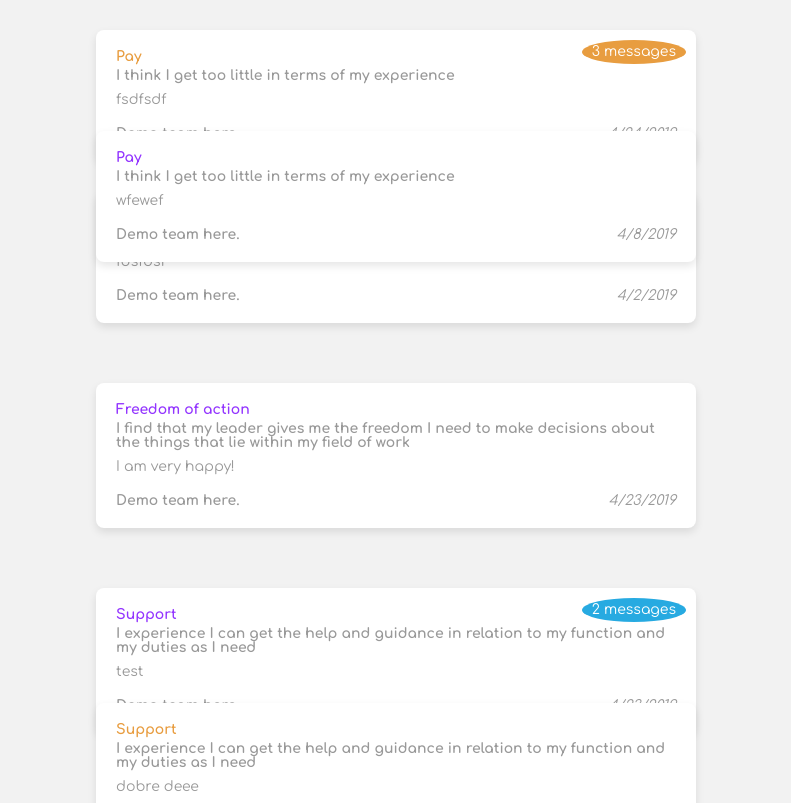
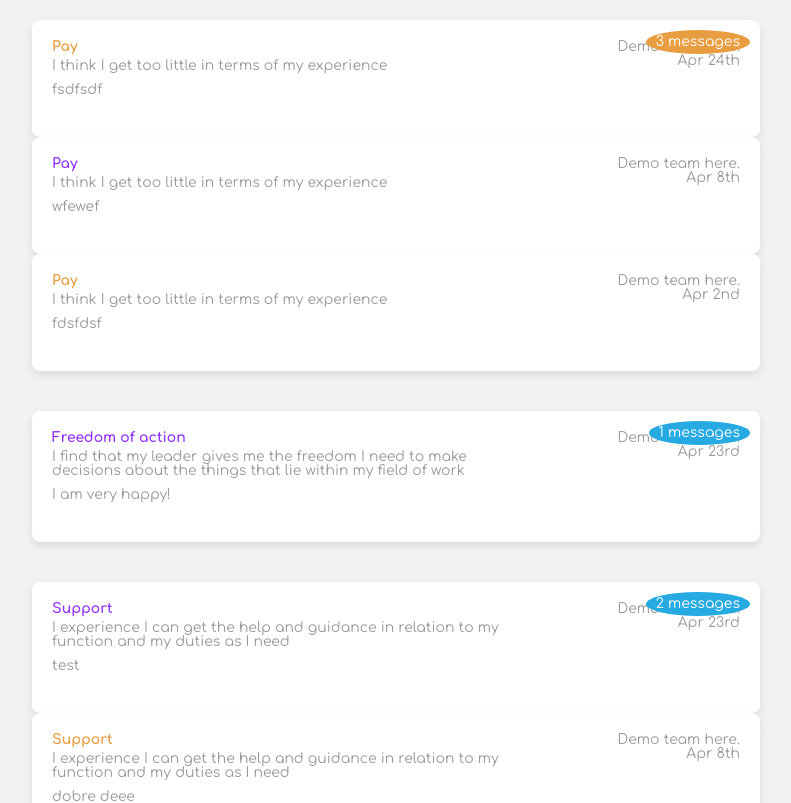
Before and after one commit to achakarov/threads, a React (Vite) app: page / in a window 1280 px wide. Shown: the top 803 px of the page, without its empty margins (244-1035 px from the left). Built offline with nearby package versions, Linux system fonts and the light colour scheme; data requests are answered from the project's data file.

Commit message:
feat: Refactor ThreadCard component and styles

```diff
--- a/src/components/ThreadCard.tsx
+++ b/src/components/ThreadCard.tsx
@@ -1,6 +1,8 @@
 import React, { useState } from 'react';
 
 import { Thread } from '../models/Thread';
+
+import { formatDate } from '../utils/helpers/threads';
 
 interface ThreadCardProps {
   group: Thread[];
@@ -23,29 +25,25 @@ export const ThreadCard: React.FC<ThreadCardProps> = ({ group }) => {
     <div
       className={`thread-group ${expanded ? 'expanded' : 'collapsed'}`}
       onClick={handleExpand}
-      style={{ '--index': 0 } as React.CSSProperties}
     >
       {group.map((thread, index) => (
         <div
           key={thread.id}
           className={`thread-card ${scoreClass(thread.score ?? 0)}`}
-          style={
-            !expanded && index > 0
-              ? { marginTop: `${index * -40}px`, zIndex: 1000 - index }
-              : {}
-          }
         >
-          {index === 0 && group.length > 1 && !expanded && (
+          {index === 0 && group.length && !expanded && (
             <div className="message-count">{group.length} messages</div>
           )}
-          <h2 className="subject">{thread.subject}</h2>
-          <p className="question">{thread.question}</p>
-          <p className="text">{thread.text}</p>
-          <div className="footer">
-            <span className="team">{thread.team}</span>
-            <span className="date">
-              {new Date(thread.created_at).toLocaleDateString()}
-            </span>
+          <div className="inner-container">
+            <div className="left-side">
+              <h2 className="subject">{thread.subject}</h2>
+              <p className="question">{thread.question}</p>
+              <p className="text">{thread.text}</p>
+            </div>
+            <div className="right-side">
+              <span className="team">{thread.team}</span>
+              <span className="date">{formatDate(thread.created_at)}</span>
+            </div>
           </div>
         </div>
       ))}
--- a/src/styles/components/_home-page.scss
+++ b/src/styles/components/_home-page.scss
@@ -1,29 +1,22 @@
 body {
-    margin: 0;
-    padding: 0;
   background-color: $main-background;
-  }
-
-  h1 {
-    margin-top: 20px;
-    color: $main-text;
-    text-align: center;
-  }
 
   .main-container {
+    position: relative;
     max-width: $max-width;
     min-width: $min-width;
     margin: 0 auto;
-    padding: 20px;
-  }
 
     .threads-grid {
       @include flex-column;
       align-items: center;
       width: 100%;
-  }
+      padding: 20px;
 
       .error {
         color: red;
         font-weight: bold;
       }
+    }
+  }
+}
--- a/src/styles/components/_thread-card.scss
+++ b/src/styles/components/_thread-card.scss
@@ -1,16 +1,11 @@
 .thread-group {
   position: relative;
   width: 100%;
-  max-width: 600px;
-  margin-right: auto;
   margin-bottom: 40px;
-  margin-left: auto;
-}
 
   .thread-card {
     position: relative;
     width: 100%;
-  margin: 10px 0;
     padding: 20px;
     border-radius: 8px;
     background: white;
@@ -18,35 +13,41 @@
     transition: all 0.3s ease;
     box-shadow: 0 4px 8px rgba(0, 0, 0, 0.1);
 
+    .inner-container {
+      display: flex;
+      align-items: flex-start;
+      flex-direction: row;
+      justify-content: space-between;
+
+      .left-side {
+        width: 70%;
+        margin-right: 10px;
+
+        .subject,
+        .question,
+        .text {
+          color: $main-text;
+        }
+
         .subject {
           margin-bottom: 5px;
-    color: $main-text;
         }
 
         .question {
           margin-bottom: 10px;
-    color: $main-text;
-    font-weight: bold;
         }
 
         .text {
           margin-bottom: 20px;
+        }
+      }
+
+      .right-side {
+        @include flex-column;
+        align-items: flex-end;
+        width: 30%;
         color: $main-text;
       }
-
-  .footer {
-    @include flex-center;
-    justify-content: space-between;
-    color: $main-text;
-    font-size: 0.9em;
-  }
-
-  .team {
-    font-weight: bold;
-  }
-
-  .date {
-    font-style: italic;
     }
 
     .message-count {
@@ -60,8 +61,10 @@
     }
 
     &.low-score {
+      .left-side {
         .subject {
           color: $title-low-rating;
+        }
       }
       .message-count {
         background-color: $count-low-rating;
@@ -69,25 +72,22 @@
     }
 
     &.high-score {
+      .left-side {
         .subject {
           color: $title-high-rating;
+        }
       }
       .message-count {
         background-color: $count-high-rating;
       }
-  }
-
-  & + .thread-card {
-    margin-top: 10px;
     }
   }
 
   .collapsed {
     .thread-card {
       &:not(:first-child) {
-      z-index: calc(1000 - var(--index)); // Ensure higher z-index for higher cards
-      margin-top: -130px; // Adjust the overlap margin
-      --index: var(--index, 0) + 1;
+        margin-top: -120px;
+        margin-left: -10px;
       }
     }
   }
@@ -97,3 +97,4 @@
     margin-top: 10px;
     margin-left: 0;
   }
+}
--- /dev/null
+++ b/src/utils/helpers/threads.ts
@@ -0,0 +1,34 @@
+export const formatDate = (dateString: string): string => {
+  const date = new Date(dateString);
+  const options: Intl.DateTimeFormatOptions = {
+    month: 'short',
+    day: 'numeric',
+  };
+
+  const formattedDate = date.toLocaleDateString('en-US', options);
+
+  const day = date.getDate();
+  let daySuffix;
+
+  // Special case for 11, 12, 13 which always use "th" as the suffix.
+  if (day >= 11 && day <= 13) {
+    daySuffix = 'th';
+  } else {
+    switch (day % 10) {
+      case 1:
+        daySuffix = 'st';
+        break;
+      case 2:
+        daySuffix = 'nd';
+        break;
+      case 3:
+        daySuffix = 'rd';
+        break;
+      default:
+        daySuffix = 'th';
+        break;
+    }
+  }
+
+  return formattedDate.replace(String(day), `${day}${daySuffix}`);
+};
```
Lines whose indentation alone changed are shown as unchanged.
